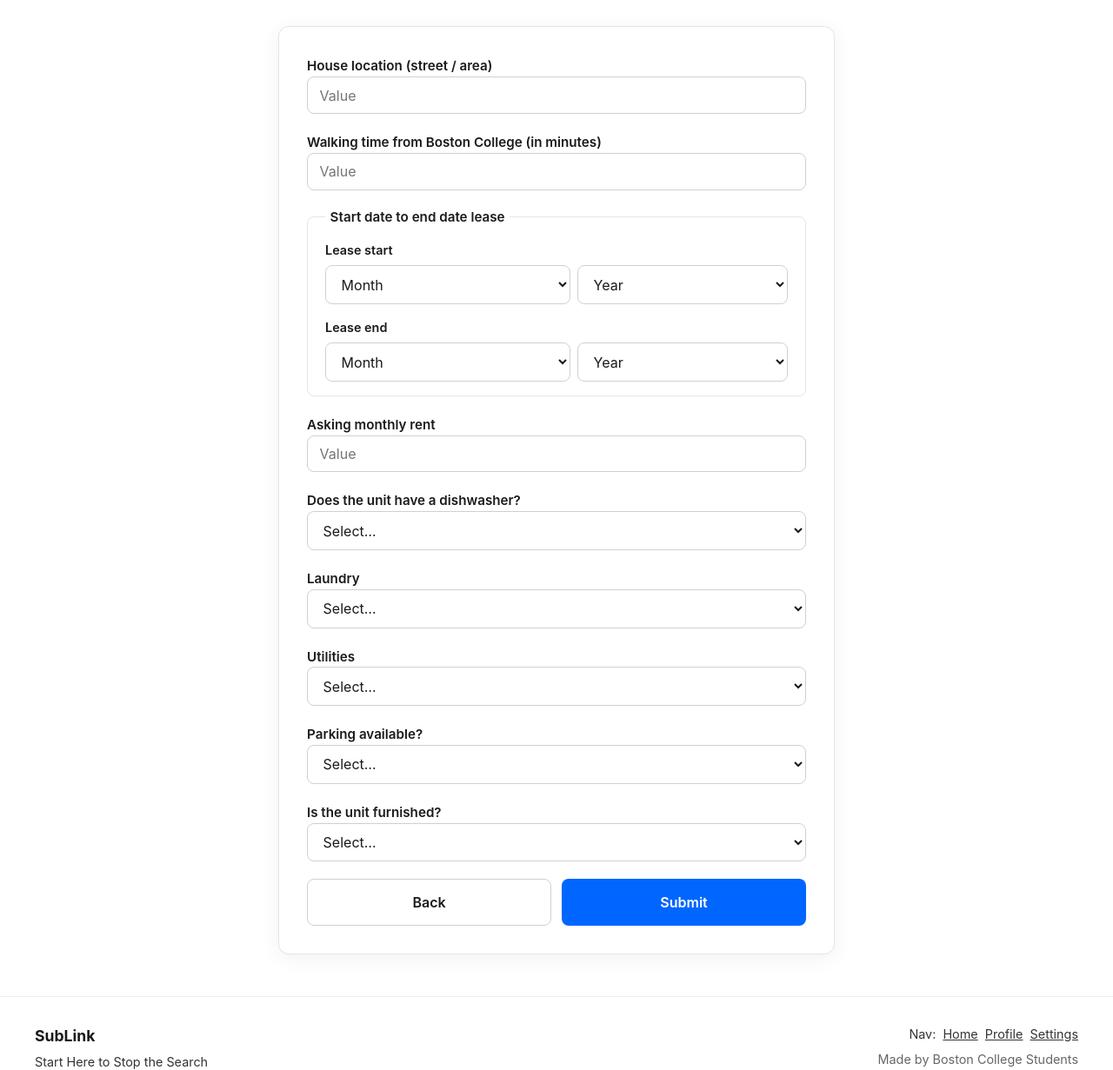
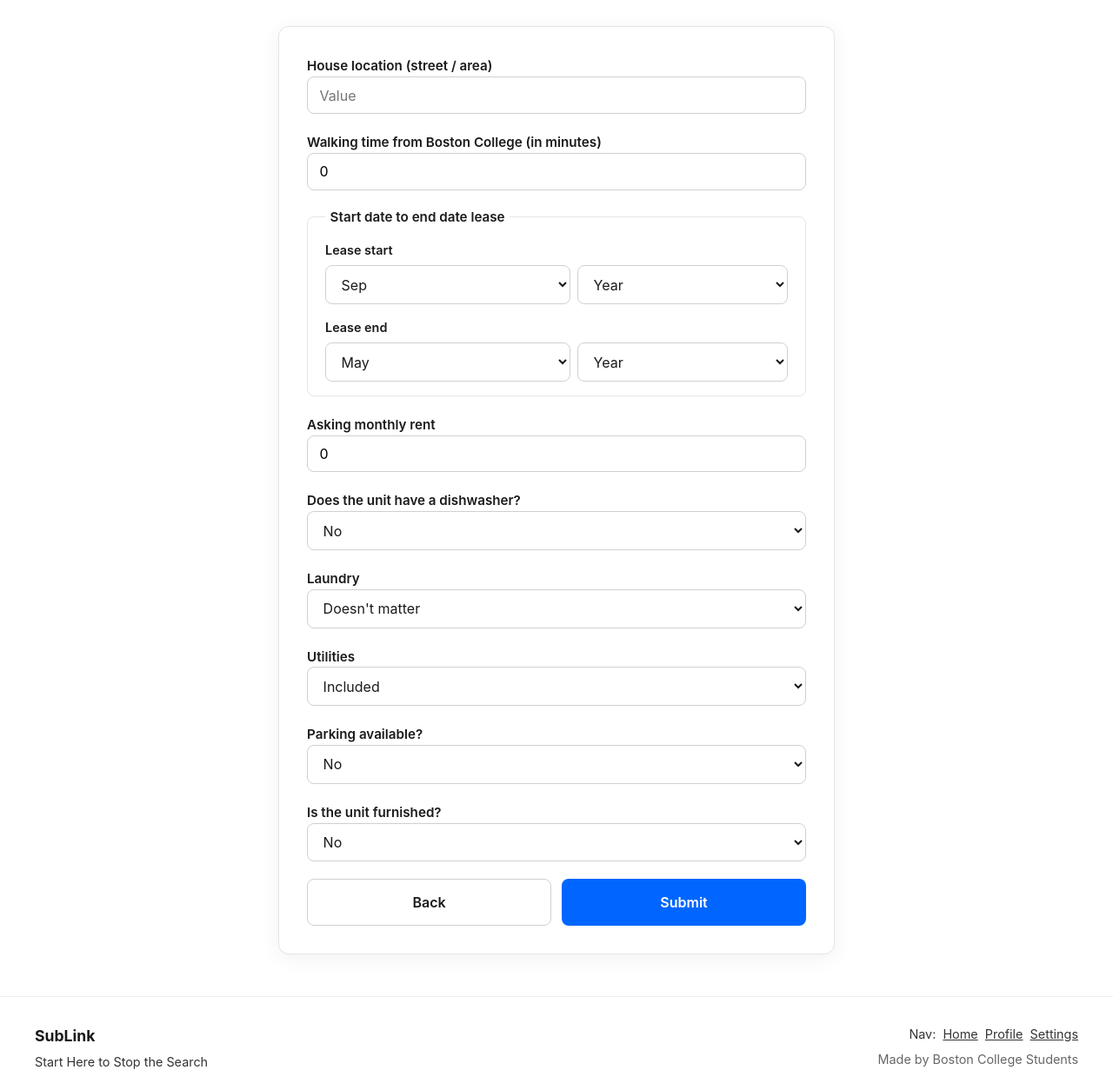
Before and after one commit to CSCI3356-Spring2026/SWE-Dream-Team, a Django app: template django/forms/templates/forms/sublettor_listing_details.html in a window 1280 px wide. Shown: the part 290-1521 px from the top of the page at 87% size. Run offline with Django 5.2, Linux system fonts and the light colour scheme; tables that the repository leaves empty hold one stand-in row (values such as "Sample post"); the template is opened without the code that fills it: values that come from a table or form of the project are taken from there, most other values are stand-ins (such as "Sample title", 1, 10 or a date in 2020); some libraries are stand-ins or nearby versions.

Commit message:
Sublettor listing details page wired to pull from form.py

```diff
--- a/django/forms/templates/forms/sublettor_listing_details.html
+++ b/django/forms/templates/forms/sublettor_listing_details.html
@@ -21,14 +21,24 @@
     <form class="forms-card forms-card--wide" method="post" action="{% url 'forms-sublettor-listing-details' %}">
         {% csrf_token %}
 
+        {% if form.non_field_errors %}
+            <div class="forms-card__error">{{ form.non_field_errors }}</div>
+        {% endif %}
+
         <div class="forms-card__field">
-            <label class="forms-card__label" for="id_sl_location">House location (street / area)</label>
-            <input class="forms-card__input" type="text" name="preferred_location" id="id_sl_location" placeholder="Value" autocomplete="street-address" required>
+            <label class="forms-card__label" for="{{ form.preferred_location.id_for_label }}">{{ form.preferred_location.label }}</label>
+            {{ form.preferred_location }}
+            {% if form.preferred_location.errors %}
+                <div class="forms-card__error">{{ form.preferred_location.errors }}</div>
+            {% endif %}
         </div>
 
         <div class="forms-card__field">
-            <label class="forms-card__label" for="id_sl_walk">Walking time from Boston College (in minutes)</label>
-            <input class="forms-card__input" type="number" name="walking_time_minutes" id="id_sl_walk" placeholder="Value" min="0" step="1" inputmode="numeric" required>
+            <label class="forms-card__label" for="{{ form.walking_time_minutes.id_for_label }}">{{ form.walking_time_minutes.label }}</label>
+            {{ form.walking_time_minutes }}
+            {% if form.walking_time_minutes.errors %}
+                <div class="forms-card__error">{{ form.walking_time_minutes.errors }}</div>
+            {% endif %}
         </div>
 
         <fieldset class="forms-card__fieldset forms-card__fieldset--rent">
@@ -37,111 +47,80 @@
             <div class="housing-rent__group">
                 <span class="housing-rent__label" id="lease-start-label">Lease start</span>
                 <div class="housing-rent__selects" role="group" aria-labelledby="lease-start-label">
-                    <label class="visually-hidden" for="id_sl_lease_start_month">Lease start month</label>
-                    <select class="forms-card__select housing-rent__month" name="rent_start_month" id="id_sl_lease_start_month" required>
-                        <option value="" disabled selected>Month</option>
-                        <option value="01">Jan</option>
-                        <option value="02">Feb</option>
-                        <option value="03">Mar</option>
-                        <option value="04">Apr</option>
-                        <option value="05">May</option>
-                        <option value="06">Jun</option>
-                        <option value="07">Jul</option>
-                        <option value="08">Aug</option>
-                        <option value="09">Sep</option>
-                        <option value="10">Oct</option>
-                        <option value="11">Nov</option>
-                        <option value="12">Dec</option>
-                    </select>
-                    <label class="visually-hidden" for="id_sl_lease_start_year">Lease start year</label>
-                    <select class="forms-card__select housing-rent__year" name="rent_start_year" id="id_sl_lease_start_year" required>
-                        <option value="" disabled selected>Year</option>
-                        {% for y in rent_years %}
-                        <option value="{{ y }}">{{ y }}</option>
-                        {% endfor %}
-                    </select>
+                    <label class="visually-hidden" for="{{ form.rent_start_month.id_for_label }}">Lease start month</label>
+                    {{ form.rent_start_month }}
+                    <label class="visually-hidden" for="{{ form.rent_start_year.id_for_label }}">Lease start year</label>
+                    {{ form.rent_start_year }}
                 </div>
+                {% if form.rent_start_month.errors or form.rent_start_year.errors %}
+                    <div class="forms-card__error">
+                        {{ form.rent_start_month.errors }}{{ form.rent_start_year.errors }}
+                    </div>
+                {% endif %}
             </div>
 
             <div class="housing-rent__group">
                 <span class="housing-rent__label" id="lease-end-label">Lease end</span>
                 <div class="housing-rent__selects" role="group" aria-labelledby="lease-end-label">
-                    <label class="visually-hidden" for="id_sl_lease_end_month">Lease end month</label>
-                    <select class="forms-card__select housing-rent__month" name="rent_end_month" id="id_sl_lease_end_month" required>
-                        <option value="" disabled selected>Month</option>
-                        <option value="01">Jan</option>
-                        <option value="02">Feb</option>
-                        <option value="03">Mar</option>
-                        <option value="04">Apr</option>
-                        <option value="05">May</option>
-                        <option value="06">Jun</option>
-                        <option value="07">Jul</option>
-                        <option value="08">Aug</option>
-                        <option value="09">Sep</option>
-                        <option value="10">Oct</option>
-                        <option value="11">Nov</option>
-                        <option value="12">Dec</option>
-                    </select>
-                    <label class="visually-hidden" for="id_sl_lease_end_year">Lease end year</label>
-                    <select class="forms-card__select housing-rent__year" name="rent_end_year" id="id_sl_lease_end_year" required>
-                        <option value="" disabled selected>Year</option>
-                        {% for y in rent_years %}
-                        <option value="{{ y }}">{{ y }}</option>
-                        {% endfor %}
-                    </select>
+                    <label class="visually-hidden" for="{{ form.rent_end_month.id_for_label }}">Lease end month</label>
+                    {{ form.rent_end_month }}
+                    <label class="visually-hidden" for="{{ form.rent_end_year.id_for_label }}">Lease end year</label>
+                    {{ form.rent_end_year }}
                 </div>
+                {% if form.rent_end_month.errors or form.rent_end_year.errors %}
+                    <div class="forms-card__error">
+                        {{ form.rent_end_month.errors }}{{ form.rent_end_year.errors }}
+                    </div>
+                {% endif %}
             </div>
         </fieldset>
 
         <div class="forms-card__field">
-            <label class="forms-card__label" for="id_sl_rent">Asking monthly rent</label>
-            <input class="forms-card__input" type="number" name="min_monthly_rent" id="id_sl_rent" placeholder="Value" min="0" step="1" inputmode="numeric">
+            <label class="forms-card__label" for="{{ form.min_monthly_rent.id_for_label }}">{{ form.min_monthly_rent.label }}</label>
+            {{ form.min_monthly_rent }}
+            {% if form.min_monthly_rent.errors %}
+                <div class="forms-card__error">{{ form.min_monthly_rent.errors }}</div>
+            {% endif %}
         </div>
 
         <div class="forms-card__field">
-            <label class="forms-card__label" for="id_sl_dishwasher">Does the unit have a dishwasher?</label>
-            <select class="forms-card__select" name="dishwasher" id="id_sl_dishwasher" required>
-                <option value="" disabled selected>Select…</option>
-                <option value="yes">Yes</option>
-                <option value="no">No</option>
-            </select>
+            <label class="forms-card__label" for="{{ form.dishwasher.id_for_label }}">{{ form.dishwasher.label }}</label>
+            {{ form.dishwasher }}
+            {% if form.dishwasher.errors %}
+                <div class="forms-card__error">{{ form.dishwasher.errors }}</div>
+            {% endif %}
         </div>
 
         <div class="forms-card__field">
-            <label class="forms-card__label" for="id_sl_laundry">Laundry</label>
-            <select class="forms-card__select" name="laundry" id="id_sl_laundry" required>
-                <option value="" disabled selected>Select…</option>
-                <option value="in_unit">In unit</option>
-                <option value="in_building">In building</option>
-                <option value="doesnt_matter">Doesn't matter / N/A</option>
-            </select>
+            <label class="forms-card__label" for="{{ form.laundry.id_for_label }}">{{ form.laundry.label }}</label>
+            {{ form.laundry }}
+            {% if form.laundry.errors %}
+                <div class="forms-card__error">{{ form.laundry.errors }}</div>
+            {% endif %}
         </div>
 
         <div class="forms-card__field">
-            <label class="forms-card__label" for="id_sl_utilities">Utilities</label>
-            <select class="forms-card__select" name="utilities" id="id_sl_utilities" required>
-                <option value="" disabled selected>Select…</option>
-                <option value="included">Included</option>
-                <option value="not_included">Not included</option>
-            </select>
+            <label class="forms-card__label" for="{{ form.utilities.id_for_label }}">{{ form.utilities.label }}</label>
+            {{ form.utilities }}
+            {% if form.utilities.errors %}
+                <div class="forms-card__error">{{ form.utilities.errors }}</div>
+            {% endif %}
         </div>
 
         <div class="forms-card__field">
-            <label class="forms-card__label" for="id_sl_parking">Parking available?</label>
-            <select class="forms-card__select" name="parking_needed" id="id_sl_parking" required>
-                <option value="" disabled selected>Select…</option>
-                <option value="yes">Yes</option>
-                <option value="no">No</option>
-            </select>
+            <label class="forms-card__label" for="{{ form.parking_needed.id_for_label }}">{{ form.parking_needed.label }}</label>
+            {{ form.parking_needed }}
+            {% if form.parking_needed.errors %}
+                <div class="forms-card__error">{{ form.parking_needed.errors }}</div>
+            {% endif %}
         </div>
 
         <div class="forms-card__field">
-            <label class="forms-card__label" for="id_sl_furnished">Is the unit furnished?</label>
-            <select class="forms-card__select" name="already_furnished" id="id_sl_furnished" required>
-                <option value="" disabled selected>Select…</option>
-                <option value="yes">Yes</option>
-                <option value="no">No</option>
-            </select>
+            <label class="forms-card__label" for="{{ form.already_furnished.id_for_label }}">{{ form.already_furnished.label }}</label>
+            {{ form.already_furnished }}
+            {% if form.already_furnished.errors %}
+                <div class="forms-card__error">{{ form.already_furnished.errors }}</div>
+            {% endif %}
         </div>
 
         <div class="forms-card__actions">
```
